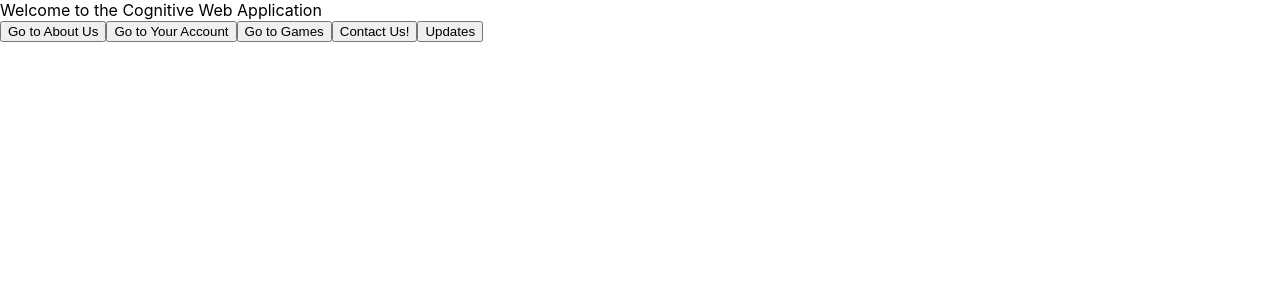
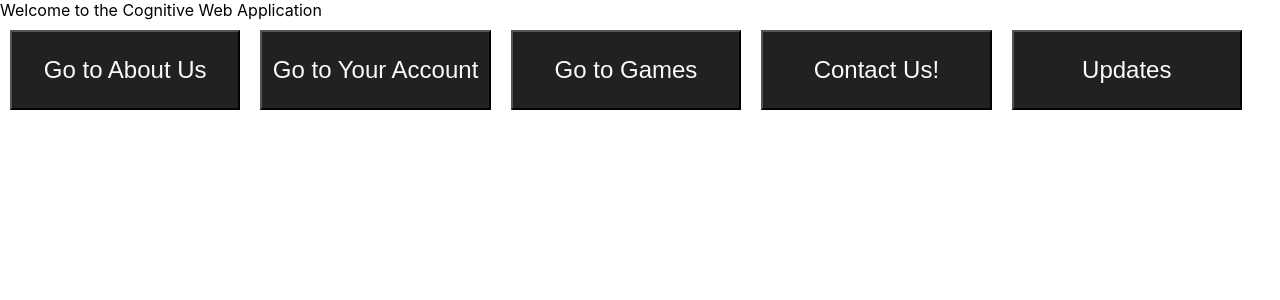
Before and after one commit to san0014s/Cog-Web-App, a React (Create React App) app: page / in a window 1280 px wide. Shown: the top 300 px of the page. Built offline with nearby package versions, Linux system fonts and the light colour scheme.

Commit message:
improved home screen look, still needs work

```diff
--- a/src/routes/Home.js
+++ b/src/routes/Home.js
@@ -1,5 +1,6 @@
 import React, { useState } from 'react'
 import {Routes, Route, useNavigate} from 'react-router-dom'
+import styled from 'styled-components';
 
 //the following constants are what prints out for each button and the home page greeting
 const greeting = "Welcome to the Cognitive Web Application";
@@ -8,6 +9,46 @@ const AccountButton = "Go to Your Account";
 const GamesButton = "Go to Games";
 const ContactButton = "Contact Us!";
 const UpdateButton = "Updates";
+
+//different button themes (just one right now)
+const theme = {
+  black:{
+    default: '#212121',
+    hover: '#424242',
+    textColor: '#fafafa'
+  }
+}
+
+const Button = styled.button`
+  background-color: ${props => theme[props.theme].default};
+  color: ${props => theme[props.theme].textColor};
+  font-family: Arial, sans-serif;
+  font-size: 1.5em;
+  outline: 0;
+  cursor: pointer;
+  margin: 10px 10px;
+  width: 18vw;
+  height: 10vh;
+  transition: ease background-color 250ms;
+
+  //what happens when the user hovers over the button
+  &:hover {
+    background-color: ${props => theme[props.theme].hover};
+  }
+
+  //tag used to disable a button
+  &:disabled {
+    cursor: default;
+    opacity: 0.7;
+    &:hover {
+      background-color: ${props => theme[props.theme].default};
+    }
+  }
+`
+
+Button.defaultProps = {
+  theme: 'black'
+}
 
 export default function Home() {
 
@@ -37,24 +78,24 @@ export default function Home() {
 
   return <>
     <div>{greeting}</div>
-    <button onClick = {navigateAboutUs}>
+    <Button onClick = {navigateAboutUs}>
       {AboutButton}
-    </button>
+    </Button>
 
-    <button onClick = {naviagateAccount}>
+    <Button onClick = {naviagateAccount}>
       {AccountButton}
-    </button>
+    </Button>
 
-    <button onClick = {naviagateGames}>
+    <Button onClick = {naviagateGames}>
       {GamesButton}
-    </button>
+    </Button>
 
-    <button onClick = {naviagateContactUs}>
+    <Button onClick = {naviagateContactUs}>
       {ContactButton}
-    </button>
+    </Button>
 
-    <button onClick = {navigateUpdates}>
+    <Button onClick = {navigateUpdates}>
       {UpdateButton}
-    </button>
+    </Button>
   </>
 }
```
